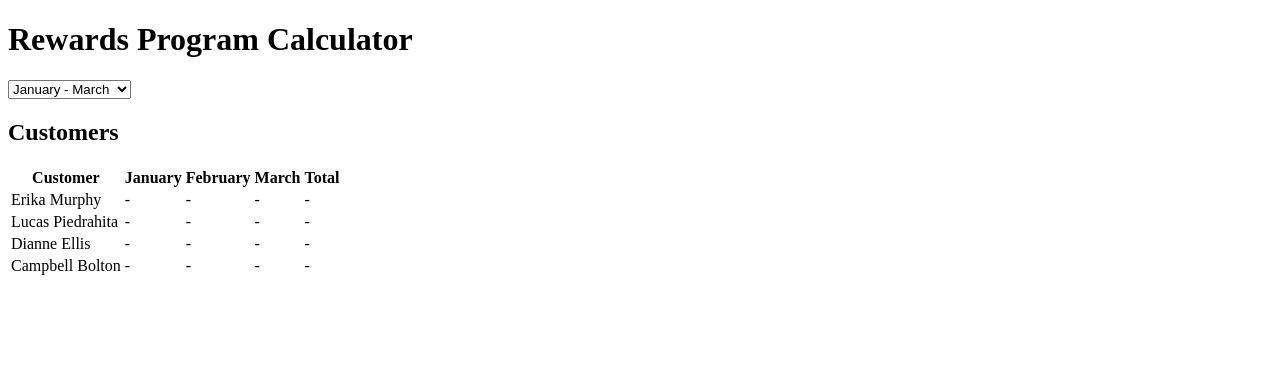
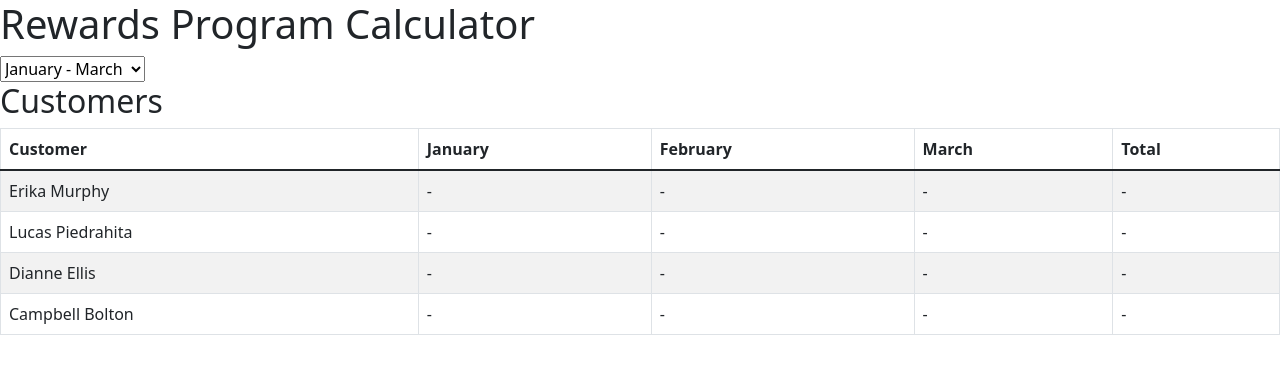
Before and after one commit to LucasPiedrahita/rewards-program, a React (Create React App) app: page / in a window 1280 px wide. Shown: the top 374 px of the page. Built offline with nearby package versions, Linux system fonts and the light colour scheme; data requests are answered from the project's data file.

Commit message:
add react-bootstrap table

```diff
--- a/package.json
+++ b/package.json
@@ -7,7 +7,9 @@
     "@testing-library/react": "^11.2.7",
     "@testing-library/user-event": "^12.8.3",
     "axios": "^0.23.0",
+    "bootstrap": "^5.1.1",
     "react": "^17.0.2",
+    "react-bootstrap": "^2.0.0-rc.0",
     "react-dom": "^17.0.2",
     "react-scripts": "4.0.3",
     "web-vitals": "^1.1.2"
--- a/src/components/DisplayCustomers.js
+++ b/src/components/DisplayCustomers.js
@@ -1,11 +1,12 @@
 import React from 'react'
-// TODO: convert to table layout
+import Table from 'react-bootstrap/Table'
+
 const DisplayCustomers = ({ customers, selectedMonths }) => {
   console.log(selectedMonths)
   return (
     <>
       <h2>Customers</h2>
-      <table id='customer-rewards-table'>
+      <Table striped bordered hover id='customer-rewards-table'>
         <thead>
           <tr id='customer-rewards-header'>
             <th className='customer'>Customer</th>
@@ -34,7 +35,7 @@ const DisplayCustomers = ({ customers, selectedMonths }) => {
             )
           )}
         </tbody>
-      </table>
+      </Table>
     </>
   )
 }
--- a/src/index.js
+++ b/src/index.js
@@ -1,5 +1,6 @@
 import React from 'react'
 import ReactDOM from 'react-dom'
 import App from './App'
+import 'bootstrap/dist/css/bootstrap.min.css'
 
 ReactDOM.render(<App />, document.getElementById('root'))
```
Also changed, not shown: 1 other file (tests, documents, lock files or other folders).
